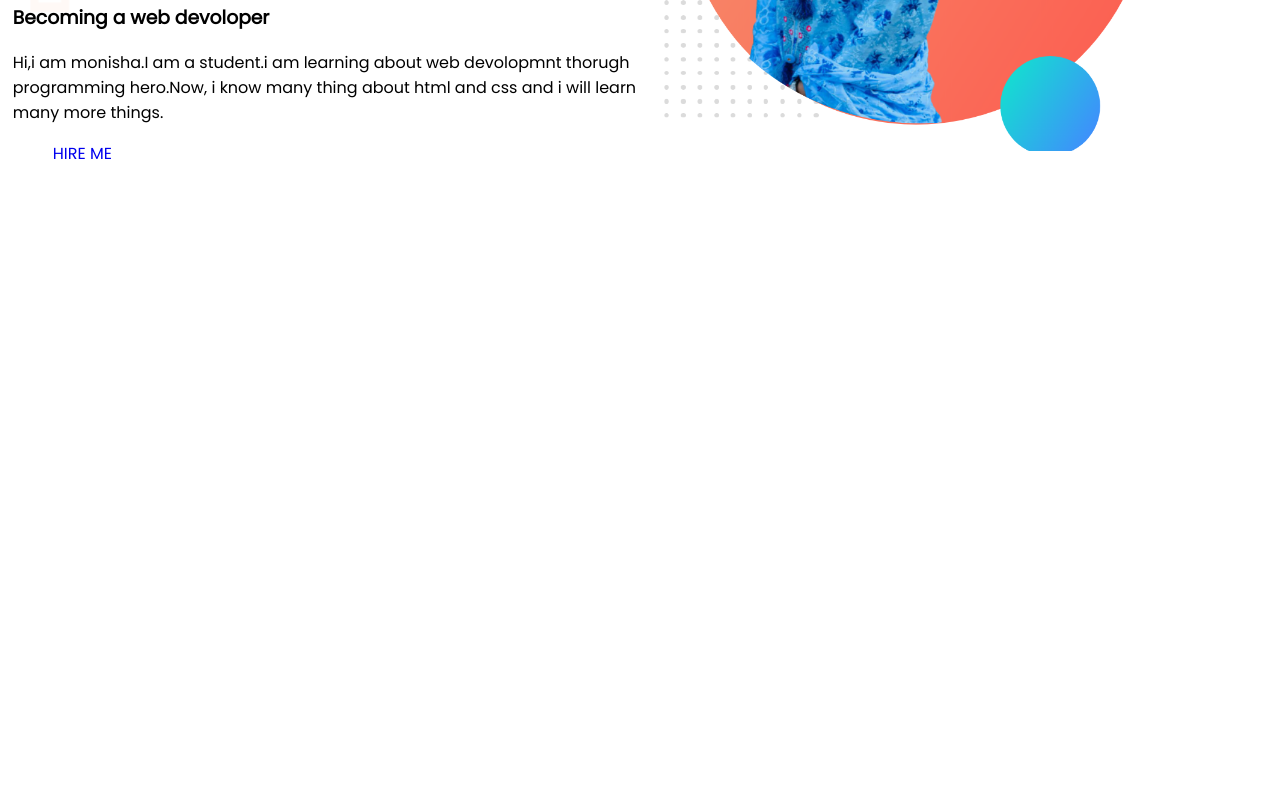
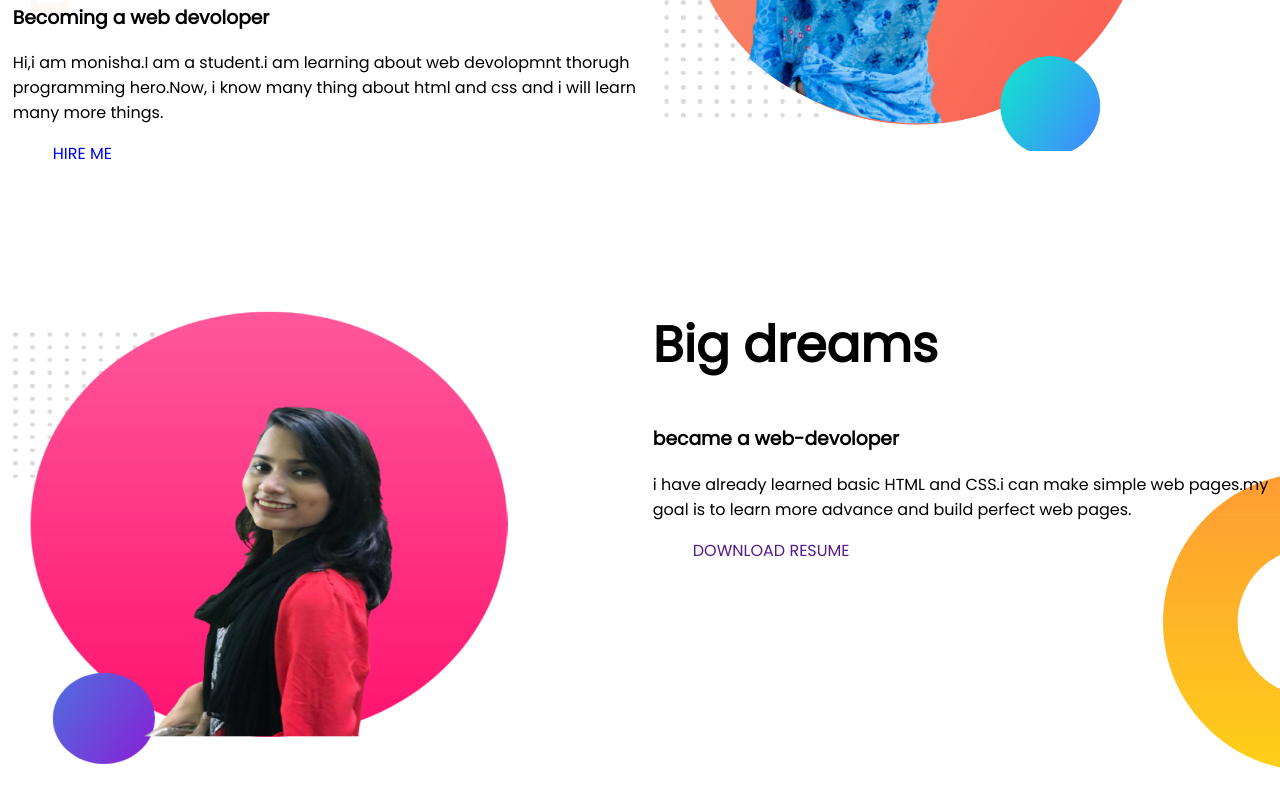
Before and after one commit to Monishachy09/-my-sceond-repo, a plain HTML site: page index.html in a window 1280 px wide. Shown: the part 347-1154 px from the top of the page. Before the commit the page ends 800 px from the top, so only its background shows below. Drawn offline with Linux system fonts and the light colour scheme.

Commit message:
big dream

```diff
--- a/index.html
+++ b/index.html
@@ -27,6 +27,24 @@
       <img src="images/my-bg.png" alt="">
     </div>
   </section>
+  <section class="dream-big">
+    <div class="half-width">
+      <img src="images/my-dream.png" alt="">
+    </div>
+    <div class="half-width">
+      <h1>Big dreams</h1>
+      <h3>became a web-devoloper</h3>
+      <p>i have already learned basic HTML and CSS.i can make simple web pages.my goal is to learn more advance and
+        build perfect web pages.</p>
+      <a class="link-button" target=_blank href="">DOWNLOAD RESUME</a>
+    </div>
+
+
+
+
+
+
+  </section>
 </body>
 
 </html>
--- a/style.css
+++ b/style.css
@@ -10,6 +10,7 @@ h1{
 }
 section{
     display: flex;
+    margin-bottom: 100px;
 }
 .half-width{
     width: 50%;
@@ -28,3 +29,8 @@ border-radius: 5px;
     background-image: url(images/top-banner.png);
     background-repeat: no-repeat;
 }
+.dream-big{
+    background-image: url(images/dream-bg.png);
+    background-repeat: no-repeat;
+    background-position: right bottom;
+}
```
Also changed, not shown: 1 other file.
